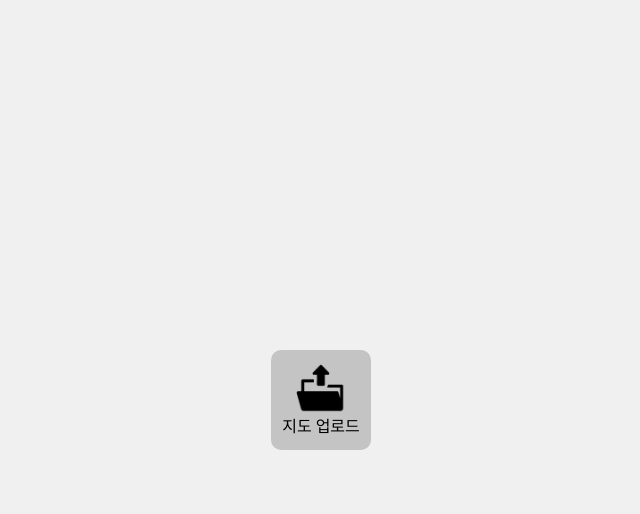
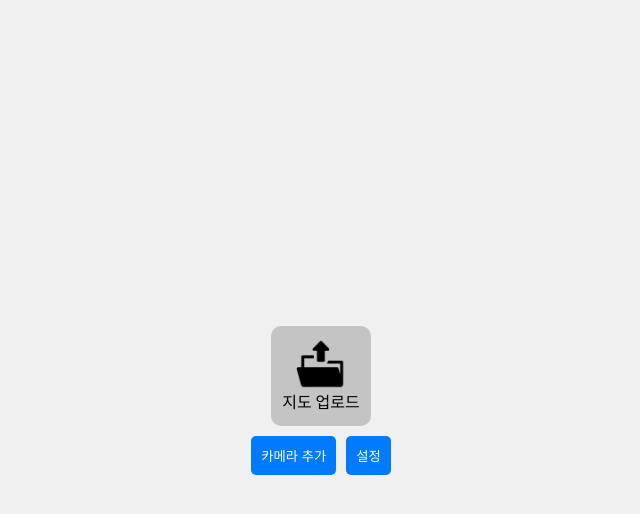
Before and after one commit to Youngbeen-Noh/Luckthon, a Flask app: page / in a window 1280 px wide. Shown: the top 514 px of the page, without its empty margins (319-959 px from the left). Run offline with Flask 3, Linux system fonts and the light colour scheme.

Commit message:
camera modified

```diff
--- a/templates/Web.html
+++ b/templates/Web.html
@@ -4,7 +4,7 @@
 <head>
     <meta charset="UTF-8">
     <meta name="viewport" content="width=device-width, initial-scale=1.0">
-    <title>Image Upload</title>
+    <title>Camera Information</title>
     <style>
         body {
             display: flex;
@@ -51,68 +51,66 @@
             border-radius: 10px;
         }
 
-        /* 우측 하단 파란색 더하기 아이콘 */
-        .add-icon {
+        /* 사람 아이콘 스타일 */
+        .person-icon {
             position: absolute;
-            bottom: 10px;
-            right: 10px;
-            background-color: #007bff;
+            width: 12px;
+            height: 12px;
+            background-color: black;
             border-radius: 50%;
-            width: 30px;
-            height: 30px;
-            display: flex;
-            align-items: center;
-            justify-content: center;
-            color: white;
-            font-size: 20px;
             cursor: pointer;
         }
 
-        /* 팝업 메뉴 */
-        .popup-menu,
+        /* 카메라 추가 및 설정 버튼 스타일 */
+        .button-container {
+            display: flex;
+            gap: 10px;
+            margin-top: 10px;
+        }
+
+        .camera-add-button,
+        .settings-button {
+            background-color: #007bff;
+            color: white;
+            border: none;
+            padding: 10px;
+            border-radius: 5px;
+            cursor: pointer;
+        }
+
+        /* 설정 메뉴 스타일 */
         .settings-menu {
             position: absolute;
-            bottom: 50px;
-            right: 10px;
+            top: 60px;
+            display: none;
+            flex-direction: column;
             background-color: #ffffff;
             border: 1px solid #ddd;
             border-radius: 5px;
-            display: none;
-            flex-direction: column;
+            padding: 10px;
+            z-index: 1;
         }
 
-        .popup-menu button,
         .settings-menu button {
             background: none;
             border: none;
             padding: 10px;
             text-align: left;
+            cursor: pointer;
             width: 100%;
-            cursor: pointer;
         }
 
-        .popup-menu button:hover,
         .settings-menu button:hover {
             background-color: #f0f0f0;
-        }
-
-        /* person 아이콘 */
-        .person-icon {
-            position: absolute;
-            width: 10px;
-            height: 17px;
-            background-image: url("{{ url_for('static', filename='images/person.png') }}");
-            background-size: cover;
-            background-position: center;
         }
     </style>
 </head>
 
 <body>
     <div class="upload-container">
-        <!-- 업로드 버튼 -->
+        <!-- 지도 업로드 버튼 -->
         <label class="upload-button" for="file-input" id="upload-button">
-            <img src="{{ url_for('static', filename='images/upload.png') }}" alt="Upload Icon">
+            <img src="{{ url_for('static', filename='images/upload.png')}}" alt="Upload Icon">
             <div>지도 업로드</div>
         </label>
         <input type="file" id="file-input" accept="image/*" onchange="previewImage(event)">
@@ -120,13 +118,10 @@
         <!-- 미리보기 이미지 -->
         <img id="preview" class="preview" alt="미리보기 이미지" style="display:none;" onclick="addPersonIcon(event)">
 
-        <!-- 우측 하단 파란색 더하기 아이콘 -->
-        <div class="add-icon" id="add-icon" onclick="togglePopupMenu()" style="display: none;">+</div>
-
-        <!-- 팝업 메뉴 -->
-        <div class="popup-menu" id="popup-menu">
-            <button onclick="enablePersonAddMode()">카메라 추가</button>
-            <button onclick="toggleSettingsMenu()">설정</button>
+        <!-- 카메라 추가 및 설정 버튼 -->
+        <div class="button-container">
+            <button class="camera-add-button" onclick="enablePersonAddMode()">카메라 추가</button>
+            <button class="settings-button" onclick="toggleSettingsMenu()">설정</button>
         </div>
 
         <!-- 설정 메뉴 -->
@@ -139,14 +134,13 @@
 
     <script>
         let isPersonAddMode = false;
-        let remainingCameras = 0; // 추가할 카메라 개수
+        let cameraData = {};
 
         // 이미지 미리보기 함수
         function previewImage(event) {
             const input = event.target;
             const preview = document.getElementById('preview');
             const uploadButton = document.getElementById('upload-button');
-            const addIcon = document.getElementById('add-icon');
 
             if (input.files && input.files[0]) {
                 const reader = new FileReader();
@@ -154,18 +148,47 @@
                 reader.onload = function (e) {
                     preview.src = e.target.result;
                     preview.style.display = 'block';
-                    uploadButton.style.display = 'none';  // 지도 업로드 버튼 숨기기
-                    addIcon.style.display = 'flex';      // 파란색 더하기 아이콘 보이기
+                    uploadButton.style.display = 'none';
                 }
 
                 reader.readAsDataURL(input.files[0]);
             }
         }
 
-        // 팝업 메뉴 토글 함수
-        function togglePopupMenu() {
-            const popupMenu = document.getElementById('popup-menu');
-            popupMenu.style.display = popupMenu.style.display === 'none' ? 'flex' : 'none';
+        // 카메라 추가 모드 활성화 함수
+        function enablePersonAddMode() {
+            isPersonAddMode = true;
+            alert("원하는 위치를 클릭하여 사람 아이콘을 추가하세요.");
+        }
+
+        // 미리보기 이미지 클릭 시 person 아이콘 추가
+        function addPersonIcon(event) {
+            if (!isPersonAddMode) return;
+
+            const preview = document.getElementById('preview');
+            const personIcon = document.createElement('div');
+            personIcon.classList.add('person-icon');
+
+            const rect = preview.getBoundingClientRect();
+            const x = event.clientX - rect.left - 6;
+            const y = event.clientY - rect.top - 6;
+
+            personIcon.style.left = `${x}px`;
+            personIcon.style.top = `${y}px`;
+
+            document.querySelector('.upload-container').appendChild(personIcon);
+
+            // 아이콘 클릭 시 카메라 번호 설정
+            personIcon.addEventListener('click', () => {
+                const cameraNumber = prompt("카메라 번호를 설정하세요:");
+                if (cameraNumber) {
+                    personIcon.dataset.cameraNumber = cameraNumber;
+                    updateIconColor(personIcon, cameraNumber);
+                }
+            });
+
+            // 카메라 추가 모드 해제
+            isPersonAddMode = false;
         }
 
         // 설정 메뉴 토글 함수
@@ -174,51 +197,9 @@
             settingsMenu.style.display = settingsMenu.style.display === 'none' ? 'flex' : 'none';
         }
 
-        // 카메라 추가 모드 활성화 함수
-        function enablePersonAddMode() {
-            const cameraCount = prompt("추가할 카메라 개수를 입력하세요:");
-            remainingCameras = parseInt(cameraCount);
-
-            if (isNaN(remainingCameras) || remainingCameras <= 0) {
-                alert("올바른 숫자를 입력하세요.");
-                return;
-            }
-
-            isPersonAddMode = true;
-            document.getElementById('popup-menu').style.display = 'none'; // 메뉴 닫기
-            alert(`원하는 위치를 클릭하여 ${remainingCameras}개의 사람 아이콘을 추가하세요.`);
-        }
-
-        // 미리보기 이미지 클릭 시 person 아이콘 추가
-        function addPersonIcon(event) {
-            if (!isPersonAddMode || remainingCameras <= 0) return;
-
-            const preview = document.getElementById('preview');
-            const personIcon = document.createElement('div');
-            personIcon.classList.add('person-icon');
-
-            // 클릭 위치에 아이콘 추가
-            const rect = preview.getBoundingClientRect();
-            const x = event.clientX - rect.left - 6; // 아이콘 중심 조정
-            const y = event.clientY - rect.top - 6;
-
-            personIcon.style.left = `${x}px`;
-            personIcon.style.top = `${y}px`;
-
-            document.querySelector('.upload-container').appendChild(personIcon);
-
-            // 카메라 개수 감소
-            remainingCameras--;
-            if (remainingCameras <= 0) {
-                isPersonAddMode = false;
-                alert("모든 카메라 아이콘이 추가되었습니다.");
-            }
-        }
-
         // 지도 재설정 함수
         function resetImage() {
             document.getElementById('file-input').click();
-            document.getElementById('popup-menu').style.display = 'none'; // 메뉴 닫기
             document.getElementById('settings-menu').style.display = 'none';
         }
 
@@ -226,20 +207,49 @@
         function initialize() {
             const preview = document.getElementById('preview');
             const uploadButton = document.getElementById('upload-button');
-            const addIcon = document.getElementById('add-icon');
-            const popupMenu = document.getElementById('popup-menu');
             const settingsMenu = document.getElementById('settings-menu');
 
             // 초기 상태로 복원
             preview.style.display = 'none';
             uploadButton.style.display = 'flex';
-            addIcon.style.display = 'none';
-            popupMenu.style.display = 'none';
             settingsMenu.style.display = 'none';
 
             // person 아이콘 초기화
             document.querySelectorAll('.person-icon').forEach(icon => icon.remove());
         }
+
+        // 서버로부터 카메라 데이터를 요청하는 함수 (모의 데이터 사용)
+        function fetchCameraData() {
+            return new Promise((resolve) => {
+                setTimeout(() => {
+                    resolve({
+                        1: "red",
+                        2: "blue",
+                        3: "green",
+                    });
+                }, 1000);
+            });
+        }
+
+        // 서버에서 받아온 데이터를 사용하여 아이콘 색상 업데이트
+        async function updateAllIcons() {
+            cameraData = await fetchCameraData();
+            document.querySelectorAll('.person-icon').forEach(icon => {
+                const cameraNumber = icon.dataset.cameraNumber;
+                if (cameraNumber) {
+                    updateIconColor(icon, cameraNumber);
+                }
+            });
+        }
+
+        // 특정 카메라 번호에 따라 아이콘 색상을 업데이트하는 함수
+        function updateIconColor(icon, cameraNumber) {
+            const color = cameraData[cameraNumber] || "gray";
+            icon.style.backgroundColor = color;
+        }
+
+        // 일정 시간마다 서버로부터 데이터 갱신
+        setInterval(updateAllIcons, 5000); // 5초마다 데이터 갱신
     </script>
 </body>
 
```
